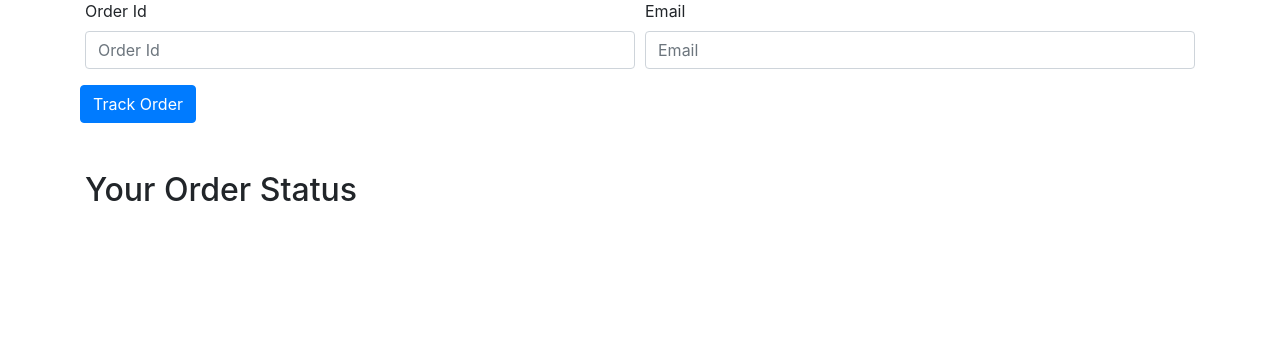
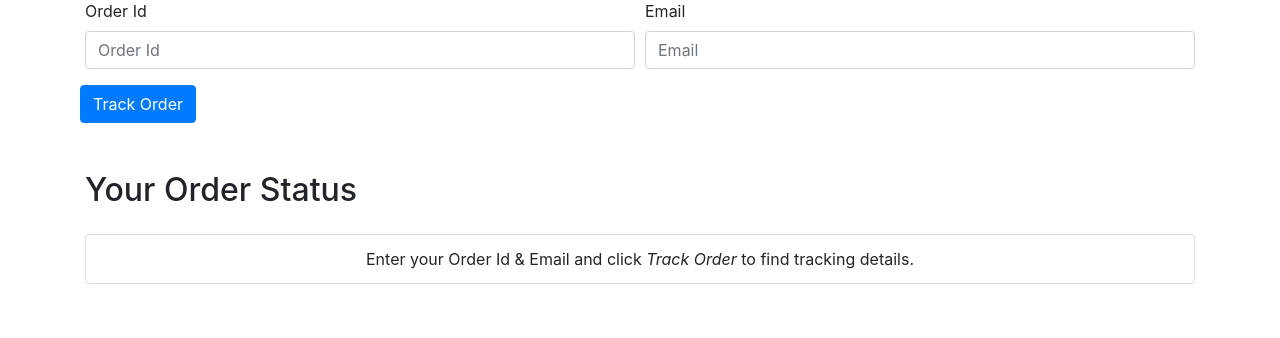
Before and after one commit to jiveshs98/Django-E-Commerce-Website, a Django app: page /shop/tracker/ in a window 1280 px wide. Shown: the part 167-505 px from the top of the page. Run offline with Django 3.2, Linux system fonts and the light colour scheme; some libraries are stand-ins or nearby versions.

Commit message:
Added Order Tracker (2)

```diff
--- a/ecom/shop/templates/shop/tracker.html
+++ b/ecom/shop/templates/shop/tracker.html
@@ -34,7 +34,9 @@
             <h2 class="my-4">Your Order Status</h2>
             <div class="my-4">
                 <ul class="list-group" id="items">
-
+                    <li class="list-group-item d-flex justify-content-between align-items-center">
+                        <p class="mx-auto my-0">Enter your Order Id & Email and click <em>Track Order</em> to find tracking details.</p>
+                    </li>
                 </ul>
             </div>
         </div>
@@ -53,7 +55,7 @@
 
         $('#items').empty();
         var formData = {
-            'orderId': $('input[name=order_id]').val(),
+            'order_id': $('input[name=order_id]').val(),
             'email': $('input[name=email]').val(),
             'csrfmiddlewaretoken': $('input[name=csrfmiddlewaretoken]').val()
         };
@@ -68,6 +70,33 @@
         // data refers to the json received through views.py
         .done(function (data) {
             console.log(data);
+            updates = JSON.parse(data);
+            if (updates.length > 0 & updates != {}) {
+                for (i = 0; i < updates.length; i++) {
+                    let text = updates[i]['text'];
+                    let time = updates[i]['time'];
+
+                    // Using ES6 feature of print formatting
+
+                    mystr = `<li class="list-group-item d-flex justify-content-between align-items-center">
+                            ${text}
+                            <span class="badge badge-primary badge-pill">${time}</span>
+                        </li>`
+
+                    $('#items').append(mystr);
+                };
+            }
+
+            else{
+                // Using ES6 feature of print formatting
+
+                mystr = `<li class="list-group-item d-flex justify-content-between align-items-center">
+                        <p class="mx-auto my-0">Sorry, we couldn't fetch the details. Please make sure to type correct Order Id and Email.</p>
+                    </li>`
+
+                $('#items').append(mystr);
+            }
+
         });
 
         // Prevent Form from reloading the page after submitting
--- a/ecom/shop/views.py
+++ b/ecom/shop/views.py
@@ -52,6 +52,7 @@ def tracker(request):
 
     # Fetching the Order details from the form
     if request.method == "POST":
+        # This time the values are fetched from formData variable in tracker.html's JS
         order_id = request.POST.get('order_id','')
         email = request.POST.get('email','')
 
@@ -64,14 +65,14 @@ def tracker(request):
                 updates = []
                 for item in update:
                     updates.append({'text': item.update_desc, 'time':item.timestamp})
-                    response = json.dumps(updates)
-                    return HttpResponse(response)
+                    response = json.dumps(updates, default=str)
+                return HttpResponse(response)
             else:
                 # If order doesn't exist
-                pass
+                return HttpResponse('{}')
 
         except Exception as e:
-            pass
+            return HttpResponse('{}')
     return render(request,'shop/tracker.html')
     # return HttpResponse("We are at tracker page.")
 
```
